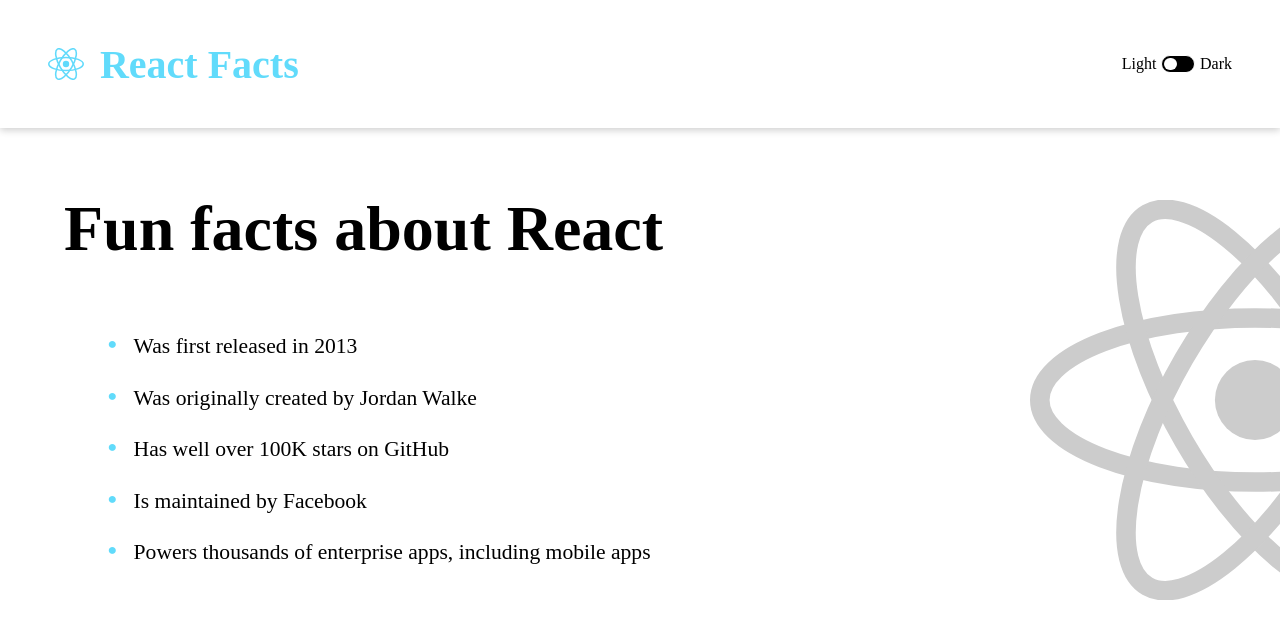
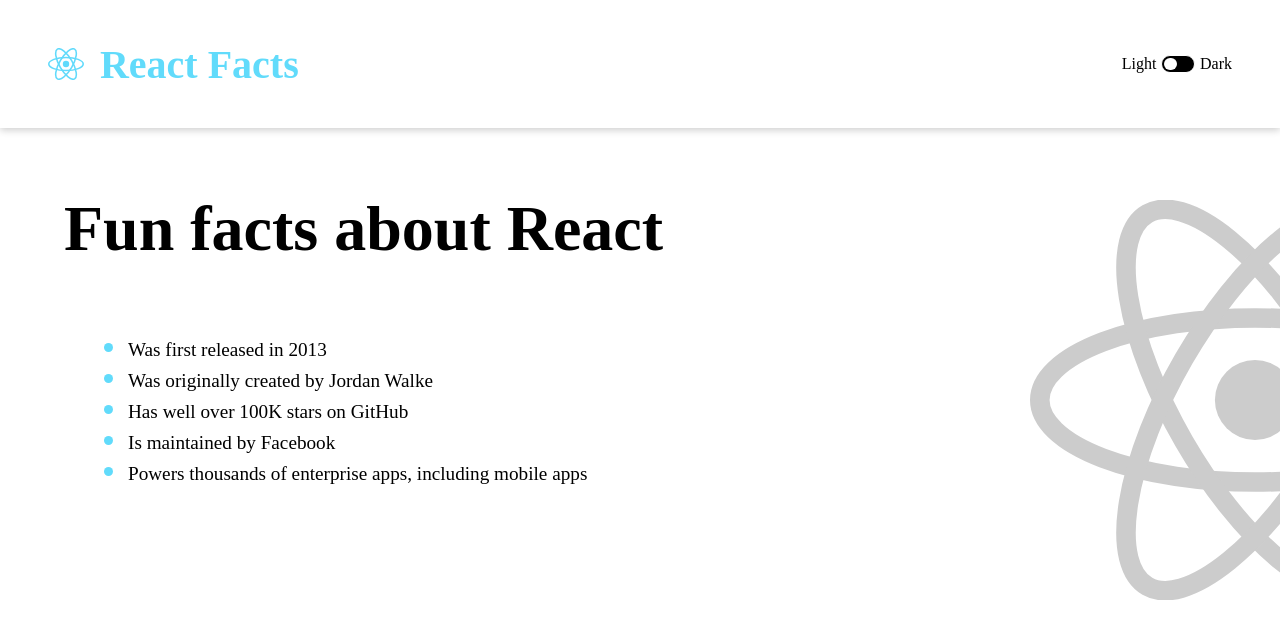
Before and after one commit to Kalanithi96/LearnReact, a React (Vite) app in the folder 12.darkMode/: page / in a window 1280 px wide. Shown: the top 638 px of the page. Built offline with nearby package versions, Linux system fonts and the light colour scheme; the HTML template or start-up script is replaced by a standard one.

Commit message:
Corrected styles for Content

```diff
--- a/12.darkMode/src/App.css
+++ b/12.darkMode/src/App.css
@@ -78,30 +78,25 @@
     background-color: #777;
 }
 
+main{
+  padding:4em;
+}
+
 .content--title{
-  margin: 1em 0em 1em 1em;
   font-size: 4em;
 }
 
 .content--list{
-  margin: 0em 0em 0em 4em;
-  font-size: large;
-  list-style: none;
+  padding: 4em;
 }
 
-.content--list li::before{
-  content: "\2022";
-  color:#61DBFB;
-  font-weight: bold;
+.content--list > li{
   font-size: larger;
-  width: 1em;
-  margin-left: -1em;
-  display: inline-block;
 }
 
-.content--list li{
-  margin: 1em;
-  font-size: larger;
+.content--list > li::marker{
+  font-size: 1.5em;
+  color: #61DBFB;
 }
 
 .bg--img{
--- a/12.darkMode/src/App.tsx
+++ b/12.darkMode/src/App.tsx
@@ -13,7 +13,9 @@
   return (
     <>
       <Header value={isDarkMode} handleChange={handleChange} />
-      <Content />
+      <main>
+        <Content />
+      </main>
     </>
   );
 }
```
